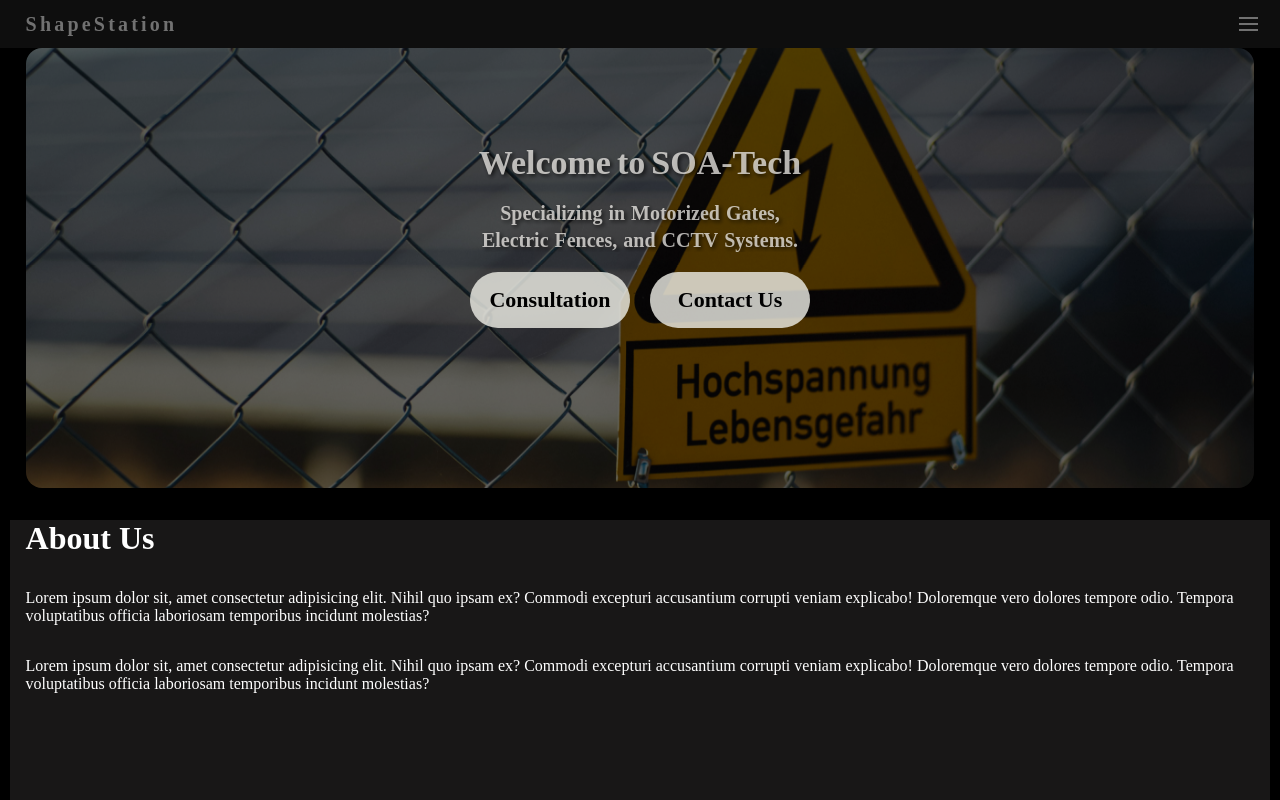
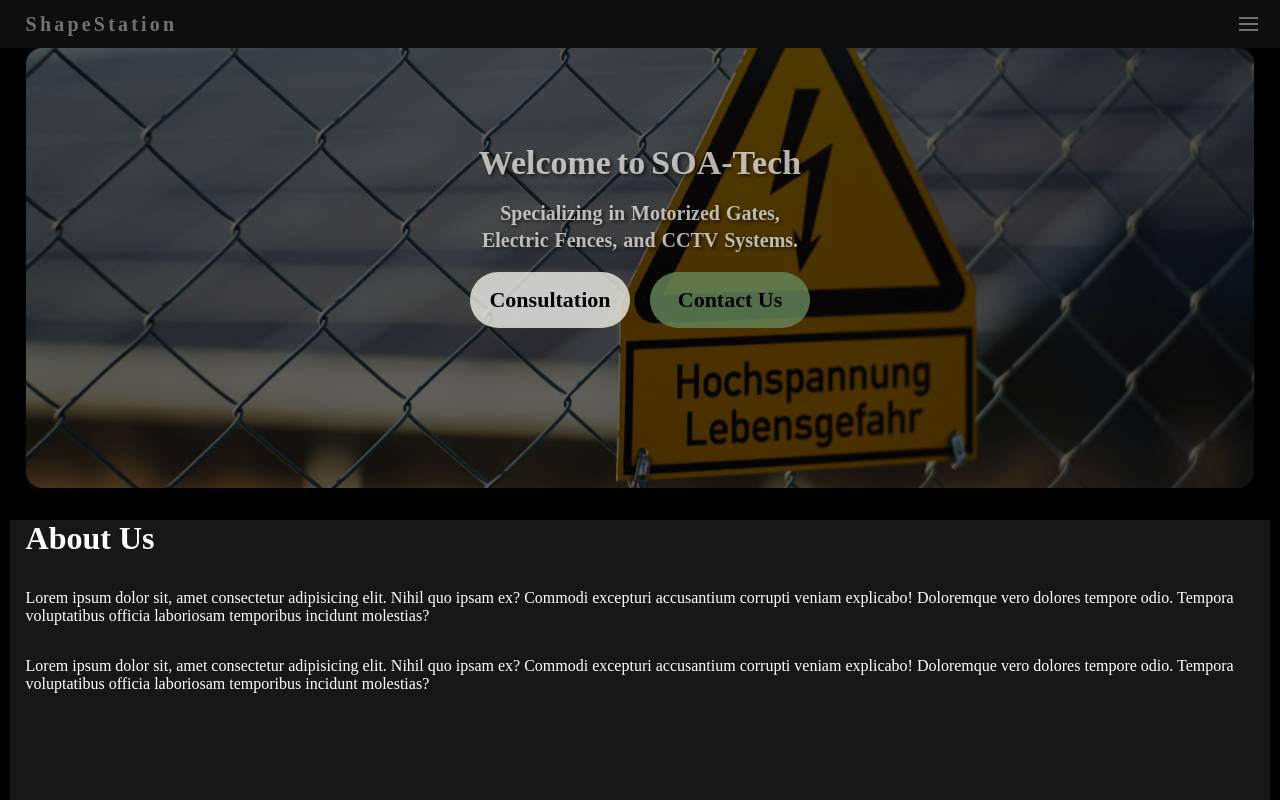
Before and after one commit to firemasterleo/shapestation2, a Vue app: page /TestPage in a window 1280 px wide. Shown: the top 800 px of the page. Built offline with nearby package versions, Linux system fonts and the light colour scheme.

Commit message:
Update TestPage.vue

```diff
--- a/src/components/TestPage.vue
+++ b/src/components/TestPage.vue
@@ -263,7 +263,7 @@
                     }
                     .services {
                         border: none;
-                        background-color: rgba(235, 234, 227, 0.815);
+                        background-color: rgba(100, 135, 89, 0.815);
                         color: rgb(0, 0, 0);
 
 
```
